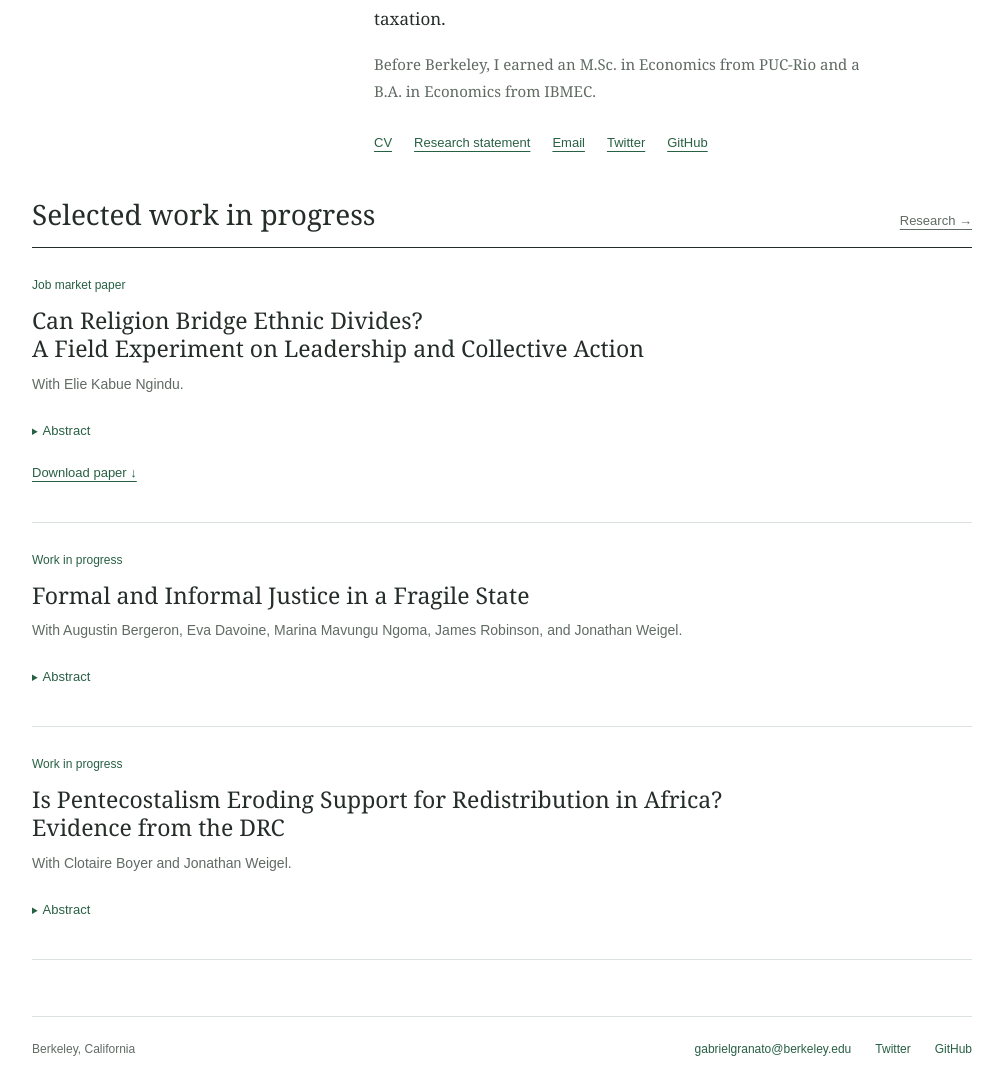
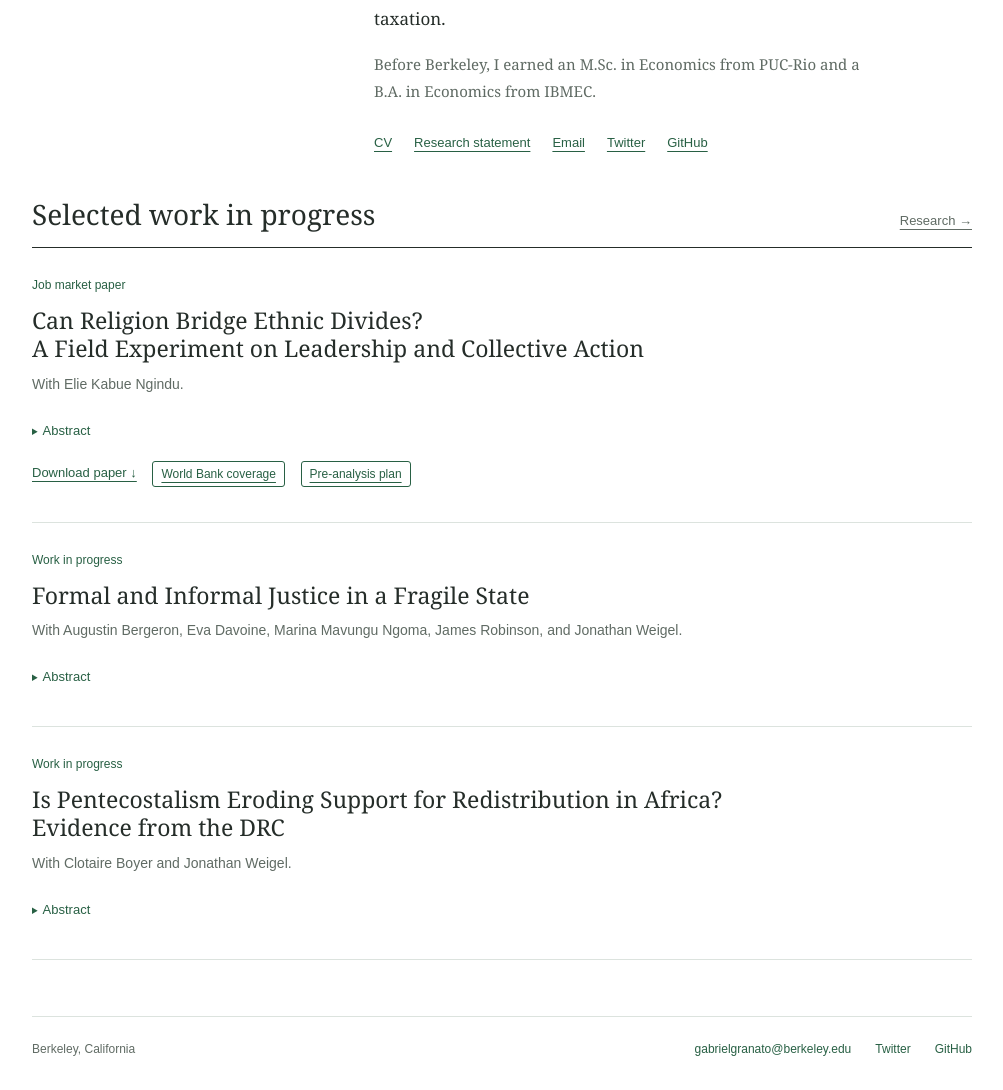
Before and after one commit to gabrielgranato/gabrielgranato.github.io, a Jekyll site: the page built from _pages/about.md, in a window 1280 px wide, cut to the strip 519-1609 px from the top of the page. Shown: the whole strip, without its empty margins (138-1141 px from the left). Built offline with Jekyll 4.4.1, drawn with Linux system fonts in a browser that asks for light colours.

Commit message:
Add World Bank coverage and pre-analysis plan links

```diff
--- a/_includes/classic-research.html
+++ b/_includes/classic-research.html
@@ -16,6 +16,8 @@
           </details>
         {% endif %}
         {% if paper.paperurl %}<a class="paper-download" href="{{ paper.paperurl }}">Download paper &darr;</a>{% endif %}
+        {% if paper.coverage_url %}<a class="paper-coverage" href="{{ paper.coverage_url }}">{{ paper.coverage_label }}</a>{% endif %}
+        {% if paper.pap_url %}<a class="paper-coverage" href="{{ paper.pap_url | relative_url }}">Pre-analysis plan</a>{% endif %}
       </div>
       {% if paper.coming_soon %}<p class="coming-soon">More coming soon.</p>{% endif %}
     </article>
--- a/_layouts/classic-entry.html
+++ b/_layouts/classic-entry.html
@@ -13,6 +13,8 @@ layout: classic
       {% include classic-paper-image.html paper=page %}
     {% endif %}
     {% if page.paperurl %}<a href="{{ page.paperurl }}">Download paper &darr;</a>{% endif %}
+    {% if page.coverage_url %}<a class="paper-coverage" href="{{ page.coverage_url }}">{{ page.coverage_label }}</a>{% endif %}
+    {% if page.pap_url %}<a class="paper-coverage" href="{{ page.pap_url | relative_url }}">Pre-analysis plan</a>{% endif %}
     {% if page.coming_soon %}<p class="coming-soon">More coming soon.</p>{% endif %}
   {% else %}
     <p class="course-term">{{ page.term }} &middot; {{ page.venue }}</p>
--- a/assets/css/classic.css
+++ b/assets/css/classic.css
@@ -68,6 +68,7 @@
 .paper-image-placeholder { display: flex; justify-content: center; align-items: center; aspect-ratio: 3 / 2; background: var(--soft); border: 1px dashed var(--line); color: var(--muted); font: 12px/1.5 Arial, sans-serif; }
 .entry > .paper-image-placeholder { max-width: 400px; margin-bottom: 24px; }
 .paper-download { display: inline-block; padding-block: 10px; }
+.paper-coverage { display: inline-block; margin: 6px 0 6px 12px; padding: 3px 8px; border: 1px solid currentColor; border-radius: 3px; font: 12px/1.5 Arial, sans-serif; vertical-align: middle; }
 .earlier-work { padding-top: 36px; max-width: 770px; }
 .earlier-work h2 { font-size: 24px; }
 .earlier-work h3 { font-size: 20px; }
```
Also changed, not shown: _research/2024-03-01-religious-leaders-ethnic-divides.md (+3 -0 lines), 1 other file.
